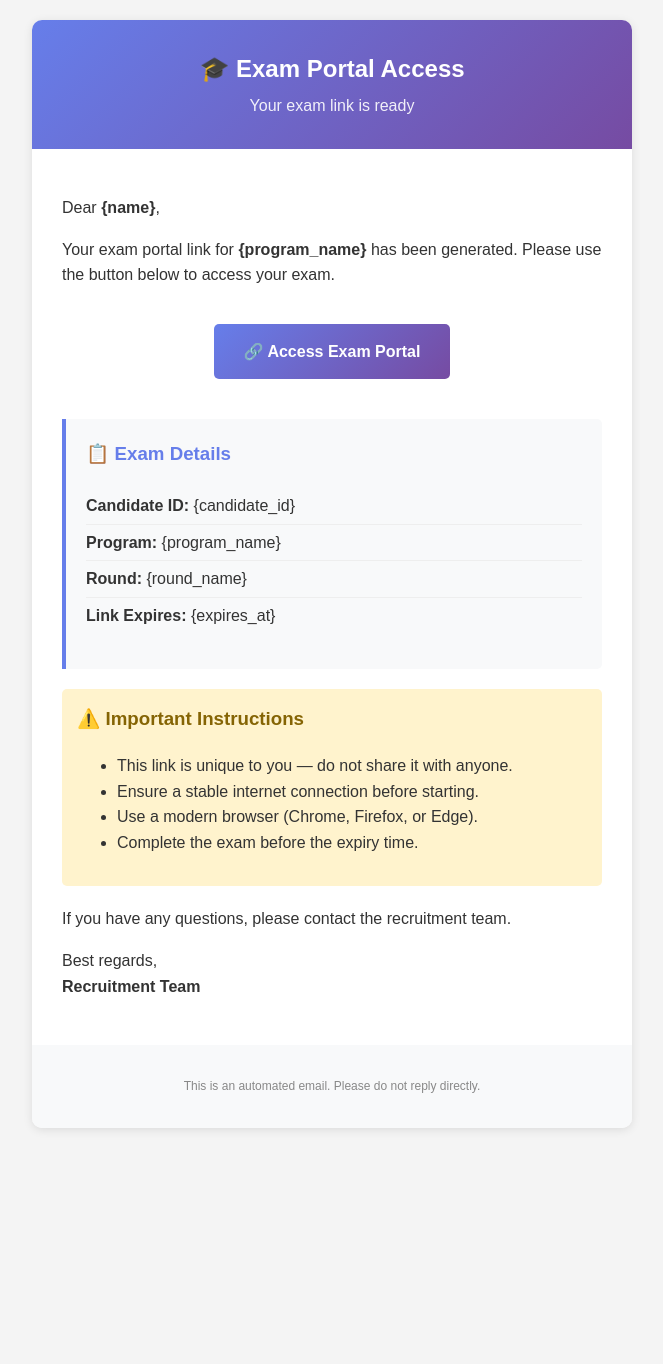
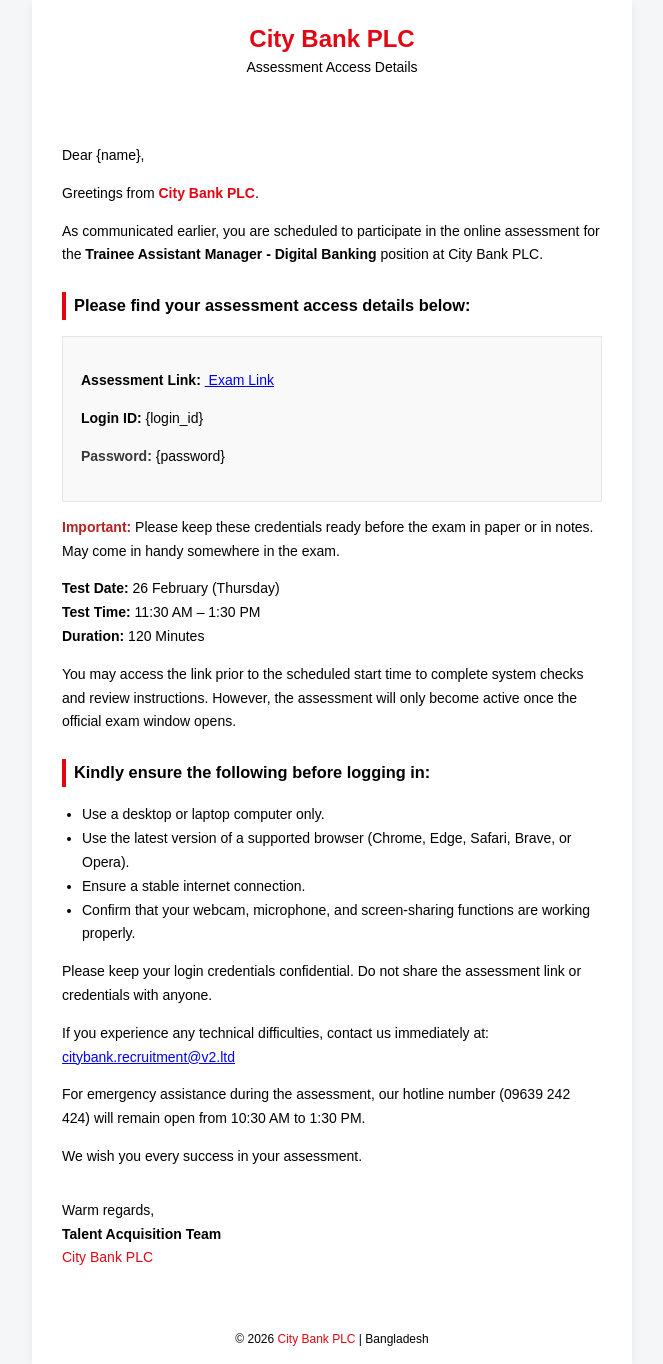
Before and after one commit to hasan-mohammad-bd/exam-email-sender, a Python web app: template templates/default_template.html in a window 1280 px wide. Shown: the whole page, without its empty margins (308-971 px from the left). Before the commit the page ends 1130 px from the top, so only its background shows below. Run offline with Jinja, Linux system fonts and the light colour scheme; the template is opened without the code that fills it, so the values that code supplies are empty.

Commit message:
added temple subject

```diff
--- a/app.py
+++ b/app.py
@@ -70,7 +70,7 @@ def init_session_state():
         'email_results': [],
         'file_errors': [],
         'email_template': TemplateManager.get_default_template(),
-        'email_subject': 'Invitation to Online Assessment | TAM – Digital Banking | 26 February',
+        'email_subject': 'Assessment Link & Login Credentials | TAM – Digital Banking | 26 February',
         'program_id': int(Config.DEFAULT_PROGRAM_ID) if Config.DEFAULT_PROGRAM_ID else 1,
         'round_id': int(Config.DEFAULT_ROUND_ID) if Config.DEFAULT_ROUND_ID else 1,
         'session_time': Config.DEFAULT_SESSION_TIME or '730h',
@@ -613,7 +613,7 @@ with tab4:
                 st.session_state.email_subject = 'Invitation to Online Assessment | TAM – Digital Banking | 26 February'
             else:
                 st.session_state.email_template = TemplateManager.get_default_template()
-                st.session_state.email_subject = 'Invitation to Online Assessment | TAM – Digital Banking | 26 February'
+                st.session_state.email_subject = 'Assessment Link & Login Credentials | TAM – Digital Banking | 26 February'
             st.rerun()
 
     with col_preview:
--- a/templates/default_template.html
+++ b/templates/default_template.html
@@ -2,135 +2,175 @@
 <html>
 <head>
 <meta charset="UTF-8">
+<meta name="viewport" content="width=device-width, initial-scale=1.0">
+<title>Assessment Access Details - City Bank PLC</title>
+
 <style>
-        body {
-            font-family: Arial, sans-serif;
-            line-height: 1.6;
-            color: #333;
-            max-width: 600px;
-            margin: 0 auto;
-            padding: 20px;
-            background-color: #f4f4f4;
+body{
+    margin:0 !important;
+    padding:0 !important;
+    background-color:#f4f6f8;
+    font-family: Arial, Helvetica, sans-serif;
+    -webkit-text-size-adjust:100%;
+    -ms-text-size-adjust:100%;
 }
-        .container {
-            background: #ffffff;
-            border-radius: 10px;
-            overflow: hidden;
-            box-shadow: 0 2px 10px rgba(0,0,0,0.1);
+
+table{
+    border-spacing:0;
+    border-collapse:collapse;
 }
-        .header {
-            background: linear-gradient(135deg, #667eea 0%, #764ba2 100%);
-            color: white;
-            padding: 30px;
-            text-align: center;
+
+.container{
+    width:100%;
+    max-width:600px;
+    background:#ffffff;
 }
-        .header h1 {
-            margin: 0;
-            font-size: 24px;
+
+.content-padding{
+    padding:30px;
 }
-        .content {
-            padding: 30px;
+
+.heading-border{
+    border-left:4px solid #E30613;
+    padding-left:8px;
 }
-        .button {
-            display: inline-block;
-            padding: 15px 30px;
-            background: linear-gradient(135deg, #667eea 0%, #764ba2 100%);
-            color: white;
-            text-decoration: none;
-            border-radius: 5px;
-            margin: 20px 0;
-            font-weight: bold;
-            font-size: 16px;
+
+.details-box{
+    background:#f9f9f9;
+    padding:18px;
+    border:1px solid #e6e6e6;
+    margin-top:10px;
 }
-        .button:hover {
-            opacity: 0.9;
+
+@media screen and (max-width:600px){
+
+    .container{
+        width:100% !important;
     }
-        .info-box {
-            background: #f8f9fa;
-            padding: 20px;
-            border-left: 4px solid #667eea;
-            margin: 20px 0;
-            border-radius: 0 5px 5px 0;
+
+    .content-padding{
+        padding:20px !important;
     }
-        .info-box h3 {
-            margin-top: 0;
-            color: #667eea;
+
+    h2{
+        font-size:20px !important;
     }
-        .info-box ul {
-            list-style: none;
-            padding: 0;
+
+    h3{
+        font-size:16px !important;
     }
-        .info-box ul li {
-            padding: 5px 0;
-            border-bottom: 1px solid #eee;
+
+    p, li{
+        font-size:14px !important;
+        line-height:1.6 !important;
     }
-        .info-box ul li:last-child {
-            border-bottom: none;
-        }
-        .footer {
-            background: #f8f9fa;
-            padding: 20px;
-            text-align: center;
-            font-size: 12px;
-            color: #888;
-        }
-        .instructions {
-            background: #fff3cd;
-            padding: 15px;
-            border-radius: 5px;
-            margin: 20px 0;
-        }
-        .instructions h3 {
-            margin-top: 0;
-            color: #856404;
 }
 </style>
 </head>
-<body>
-    <div class="container">
-        <div class="header">
-            <h1>🎓 Exam Portal Access</h1>
-            <p style="margin: 5px 0 0 0; opacity: 0.9;">Your exam link is ready</p>
+
+<body><!-- Outer Wrapper -->
+<table width="100%" cellpadding="0" cellspacing="0" bgcolor="#f4f6f8">
+<tbody><tr>
+<td align="center">
+
+<!-- Main Container -->
+<table class="container" width="600" cellpadding="0" cellspacing="0" style="box-shadow:0 4px 10px rgba(0,0,0,0.06);">
+
+<!-- Header -->
+<tbody><tr>
+<td style="background-color:#ffffff; padding:25px; text-align:center;">
+<h2 style="margin:0; font-weight:600; color:#E30613;">City Bank PLC</h2>
+<p style="margin:6px 0 0 0; font-size:14px; color:#000000;">
+Assessment Access Details
+</p>
+</td>
+</tr>
+
+<!-- Body -->
+<tr>
+<td class="content-padding" style="font-size: 14px; line-height: 1.7;">
+
+<p style="color: rgb(0, 0, 0);">Dear&nbsp;{name},</p>
+
+<p style="color: rgb(0, 0, 0);">Greetings from <strong style="color:#E30613;">City Bank PLC</strong>.</p>
+
+<p style="color: rgb(0, 0, 0);">
+As communicated earlier, you are scheduled to participate in the online assessment for the
+<strong>Trainee Assistant Manager - Digital Banking</strong> position at City Bank PLC.
+</p>
+
+<h3 class="heading-border" style="color: rgb(0, 0, 0); margin-top: 25px;">
+Please find your assessment access details below:
+</h3>
+
+<div class="details-box" style="">
+<p style="color: rgb(0, 0, 0);"><strong>Assessment Link:</strong>&nbsp;<a href="{login_link}"> Exam Link</a></p>
+<p style="color: rgb(0, 0, 0);"><strong>Login ID:</strong>&nbsp;{login_id}</p>
+<p><strong><font color="#383838">Password:</font><font color="#b42222"> </font></strong>{password}</p>
 </div>
 
-        <div class="content">
-            <p>Dear <strong>{name}</strong>,</p>
+<p style=""><strong style=""><font color="#b42222">Important:</font></strong> Please keep these credentials ready before the exam in paper or in notes. May come in handy somewhere in the exam.</p>
 
-            <p>Your exam portal link for <strong>{program_name}</strong> has been generated.
-            Please use the button below to access your exam.</p>
+<p style="color: rgb(0, 0, 0);">
+<strong>Test Date:</strong> 26 February (Thursday)<br>
+<strong>Test Time:</strong> 11:30 AM – 1:30 PM<br>
+<strong>Duration:</strong> 120 Minutes
+</p>
 
-            <center>
-                <a href="{login_link}" class="button">🔗 Access Exam Portal</a>
-            </center>
+<p style="color: rgb(0, 0, 0);">
+You may access the link prior to the scheduled start time to complete system checks and review instructions.
+However, the assessment will only become active once the official exam window opens.
+</p>
 
-            <div class="info-box">
-                <h3>📋 Exam Details</h3>
-                <ul>
-                    <li><strong>Candidate ID:</strong> {candidate_id}</li>
-                    <li><strong>Program:</strong> {program_name}</li>
-                    <li><strong>Round:</strong> {round_name}</li>
-                    <li><strong>Link Expires:</strong> {expires_at}</li>
+<h3 class="heading-border" style="color: rgb(0, 0, 0); margin-top: 25px;">
+Kindly ensure the following before logging in:
+</h3>
+
+<ul style="color: rgb(0, 0, 0); padding-left: 20px;">
+<li>Use a desktop or laptop computer only.</li>
+<li>Use the latest version of a supported browser (Chrome, Edge, Safari, Brave, or Opera).</li>
+<li>Ensure a stable internet connection.</li>
+<li>Confirm that your webcam, microphone, and screen-sharing functions are working properly.</li>
 </ul>
-            </div>
 
-            <div class="instructions">
-                <h3>⚠️ Important Instructions</h3>
-                <ul>
-                    <li>This link is unique to you — do not share it with anyone.</li>
-                    <li>Ensure a stable internet connection before starting.</li>
-                    <li>Use a modern browser (Chrome, Firefox, or Edge).</li>
-                    <li>Complete the exam before the expiry time.</li>
-                </ul>
-            </div>
+<p style="color: rgb(0, 0, 0);">
+Please keep your login credentials confidential. Do not share the assessment link or credentials with anyone.
+</p>
 
-            <p>If you have any questions, please contact the recruitment team.</p>
+<p style="color: rgb(0, 0, 0);">
+If you experience any technical difficulties, contact us immediately at:
+<span style="text-decoration-thickness: initial; text-decoration-style: initial; text-decoration-color: initial;"><a href="mailto:citybank.recruitment@v2.ltd">
+citybank.recruitment@v2.ltd
+</a></span>
+</p>
 
-            <p>Best regards,<br><strong>Recruitment Team</strong></p>
-        </div>
+<p style="color: rgb(0, 0, 0);">
+For emergency assistance during the assessment, our hotline number (09639 242 424) will remain open from 10:30 AM to 1:30 PM.
+</p>
 
-        <div class="footer">
-            <p>This is an automated email. Please do not reply directly.</p>
-        </div>
-    </div>
-</body>
+<p style="color: rgb(0, 0, 0);">
+We wish you every success in your assessment.
+</p>
+
+<p style="color: rgb(0, 0, 0); margin-top: 30px;">
+Warm regards,<br>
+<strong>Talent Acquisition Team</strong><br>
+<span style="color:#E30613;">City Bank PLC</span>
+</p>
+
+</td>
+</tr>
+
+<!-- Footer -->
+<tr>
+<td style="background-color:#ffffff; padding:18px; text-align:center; font-size:12px; color:#000000;">
+© 2026 <span style="color:#E30613;">City Bank PLC</span> | Bangladesh
+</td>
+</tr>
+
+</tbody></table>
+
+</td>
+</tr>
+</tbody></table></body>
 </html>
```
Lines whose indentation alone changed are shown as unchanged.
